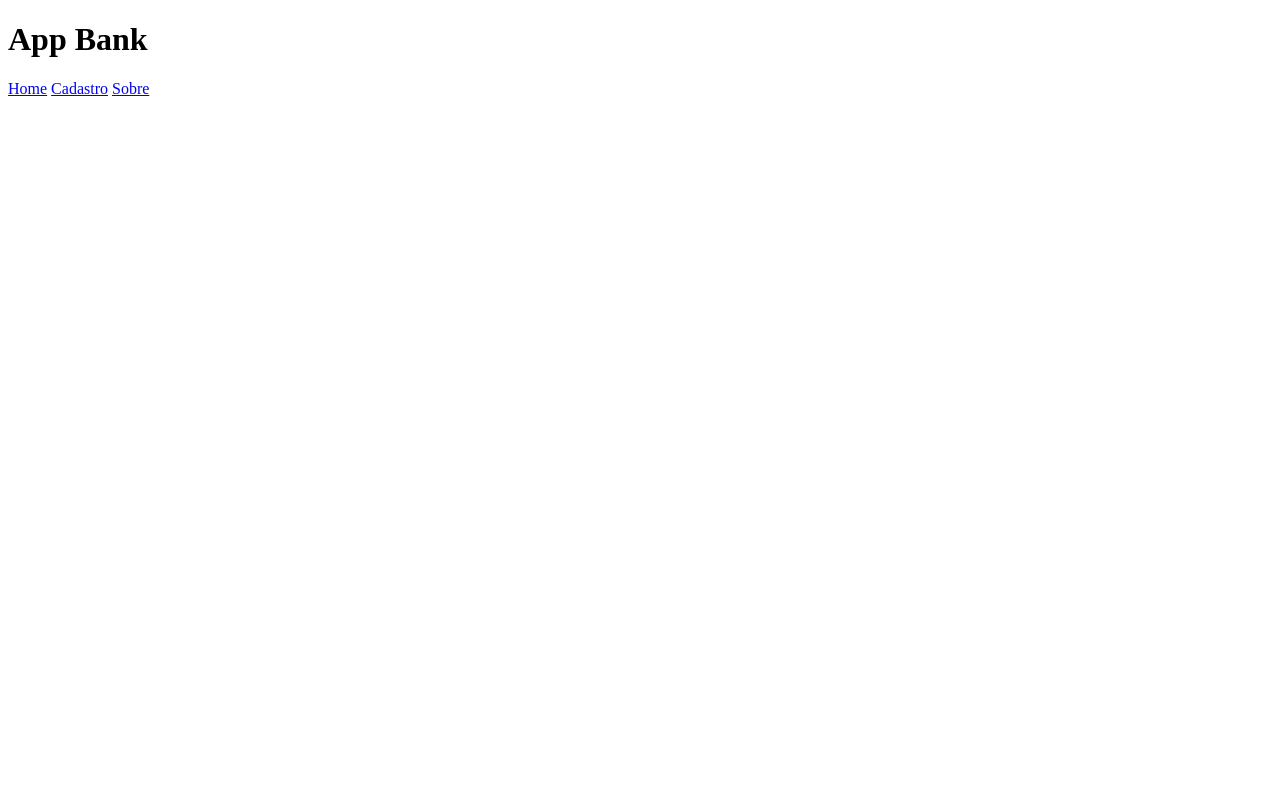
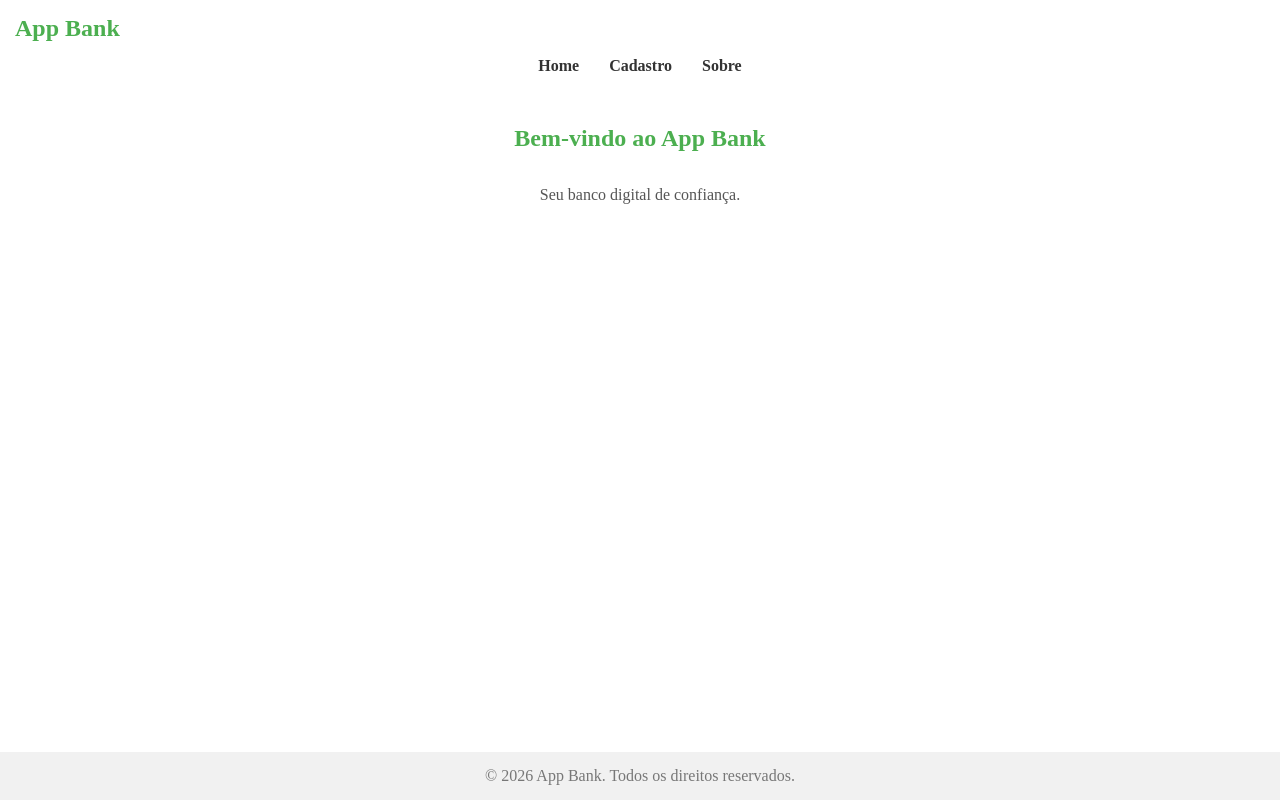
Before and after one commit to DevStore11/App-Bank, a plain HTML site: page docs/index.html in a window 1280 px wide. Drawn offline with Linux system fonts and the light colour scheme.

Commit message:
commint App  Bank Criacao de estrutura do index.html e estilizacao

```diff
--- a/docs/assets/css/style.css
+++ b/docs/assets/css/style.css
@@ -0,0 +1,44 @@
+*{
+    margin: 0;
+    padding: 0;
+    box-sizing: border-box;
+}
+header h1{
+    padding: 15px;
+    color: #4CAF50;
+    font-size: 24px;
+
+}
+header nav{
+    display: flex;
+    justify-content: center;
+}
+
+header nav a {
+    padding: 0 15px;
+    text-decoration: none;
+    color: #333;
+    font-weight: bold;
+}
+main h2{
+    padding: 30px 0 10px 0;
+    margin: 20px 0;
+    color: #4CAF50;
+    text-align: center;
+
+}
+main p{
+    padding: 0 20px 20px 20px;
+    text-align: center;
+    color: #555;
+    line-height: 1.6;
+}
+footer{
+    text-align: center;
+    padding: 15px;
+    background-color: #f1f1f1;
+    color: #777;
+    position: fixed;
+    width: 100%;
+    bottom: 0;
+}
--- a/docs/index.html
+++ b/docs/index.html
@@ -7,7 +7,7 @@
     <link rel="stylesheet" href="assets/css/style.css">
 </head>
 <body>
-    <header class="cabeca">
+    <header>
         <h1>App Bank</h1>
         <nav>
             <a href="index.html">Home</a>
@@ -16,6 +16,12 @@
         </nav>
 
     </header>
+    <main>
+        <h2>Bem-vindo ao App Bank</h2>
+        <p>Seu banco digital de confiança.</p>
+    </main>
+    <footer>
+        <p>&copy; 2026 App Bank. Todos os direitos reservados.</p>
 
     <script src="assets/js/script.js"></script>
 </body>
```
Also changed, not shown: 1 other file.
